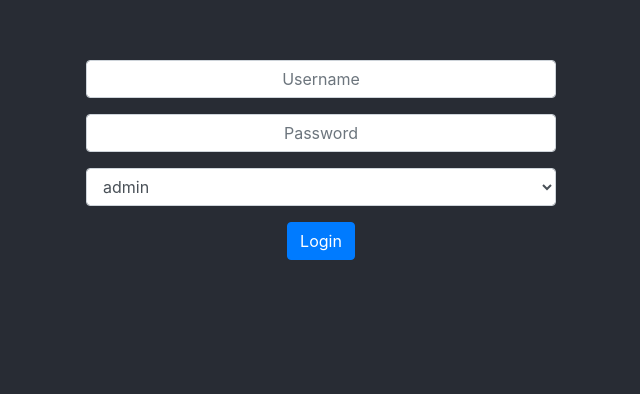
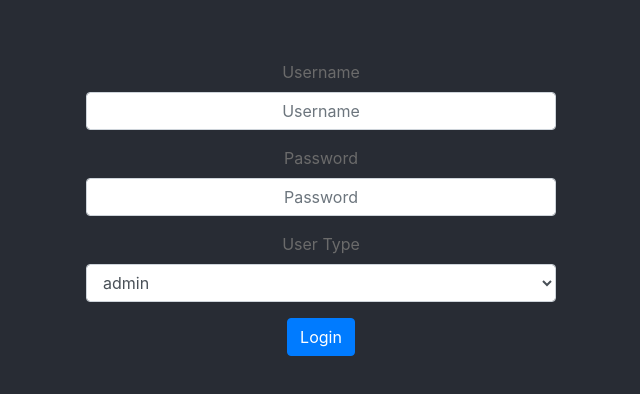
Before and after one commit to humam-abd/Book-Store, a React (Create React App) app in the folder bookstore/: page / in a window 1280 px wide. Shown: the part 140-534 px from the top of the page, without its empty margins (319-959 px from the left). Built offline with nearby package versions, Linux system fonts and the light colour scheme.

Commit message:
SignIn labels

```diff
--- a/bookstore/src/App.css
+++ b/bookstore/src/App.css
@@ -68,3 +68,6 @@
 .inp{
   text-align: center;
 }
+.lab{
+  text-align: left;
+}
--- a/bookstore/src/Card.js
+++ b/bookstore/src/Card.js
@@ -10,6 +10,8 @@ class BookCard extends React.Component {
     super();
     this.state = { BookList: "" };
   }
+
+
   componentDidMount() {
     var ses = localStorage.getItem("session");
     console.log(ses);
--- a/bookstore/src/Navbar.js
+++ b/bookstore/src/Navbar.js
@@ -6,8 +6,12 @@ class Navbar extends React.Component {
   logOut=()=>{
     localStorage.removeItem("session");
   }
-  componentDidMount() {}
 
+  ficbk=()=>{
+    var fiction = "Fiction";
+    alert(fiction+" selected");
+    localStorage.setItem("category",fiction);
+  }
   render() {
     var ses = localStorage.getItem("session");
     if(ses == 1){
@@ -39,12 +43,12 @@ class Navbar extends React.Component {
           <div class="collapse navbar-collapse" id="navbarSupportedContent">
             <ul class="navbar-nav mr-auto">
               <li class="nav-item nav_ul">
-                <a class="nav-link" href="#">
+                <a class="nav-link" href="/main">
                   AllBooks
                 </a>
               </li>
               <li class="nav-item nav_ul">
-                <a class="nav-link" href="#">
+                <a class="nav-link" href="#" >
                   Free
                 </a>
               </li>
@@ -61,7 +65,7 @@ class Navbar extends React.Component {
                   Category
                 </a>
                 <div class="dropdown-menu" aria-labelledby="navbarDropdown">
-                  <a class="dropdown-item" href="#">
+                  <a class="dropdown-item" href="#" onClick={this.ficbk}>
                     Fiction
                   </a>
                   <a class="dropdown-item" href="#">
--- a/bookstore/src/SignIn.js
+++ b/bookstore/src/SignIn.js
@@ -63,6 +63,9 @@ class Signin extends React.Component {
       <div className="container toppadplus signdiv">
         <form onSubmit={this.signIn}>
           <div className="form-group">
+          <label className="bmd-label-floating lab addcolor">
+                              Username
+                            </label>
             <input
               type="text"
               className="form-control inp"
@@ -72,6 +75,9 @@ class Signin extends React.Component {
             />
           </div>
           <div className="form-group">
+          <label className="bmd-label-floating lab addcolor">
+                              Password
+                            </label>
             <input
               type="password"
               className="form-control inp"
@@ -81,6 +87,9 @@ class Signin extends React.Component {
             />
           </div>
           <div className="form-group">
+          <label className="bmd-label-floating lab addcolor">
+                              User Type
+                            </label>
             <select
               className="browser-default form-control"
               onChange={this.userChange}
```
Also changed, not shown: bookstore/src/CategCard.js (added).
